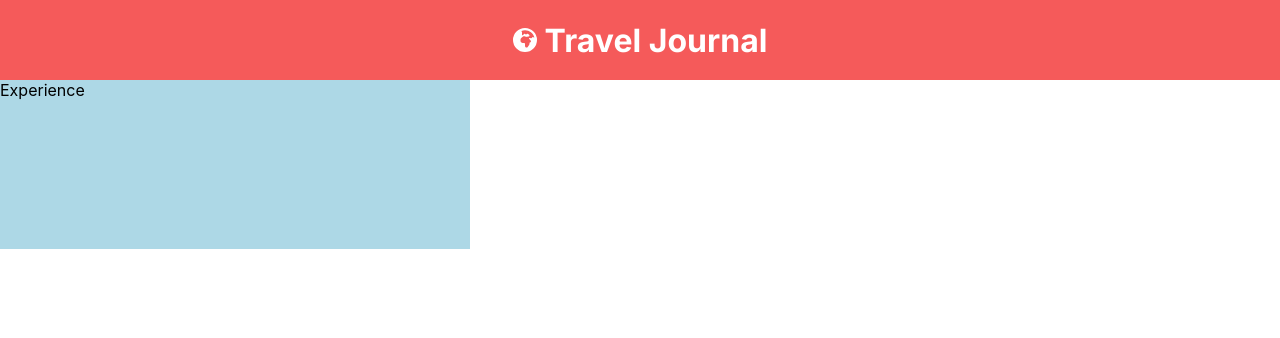
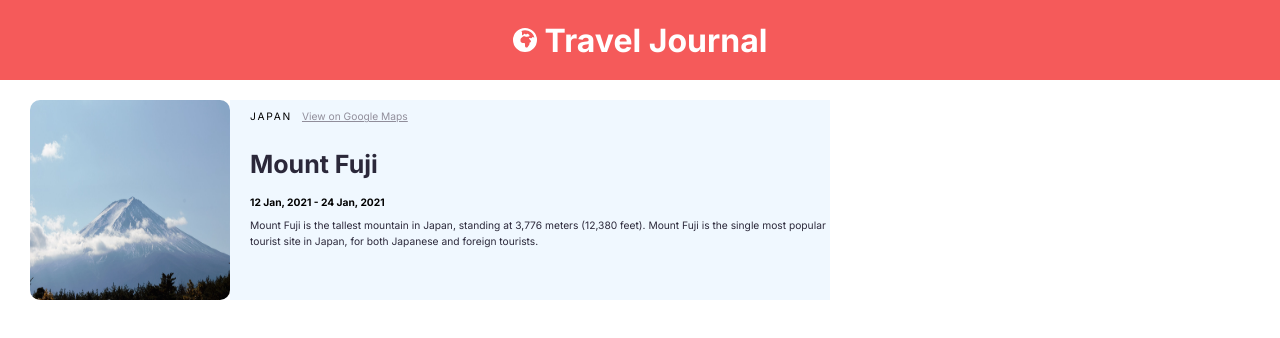
Before and after one commit to benjamindaniels21/travel-journal, a React (Create React App) app: page / in a window 1280 px wide. Shown: the top 338 px of the page. Built offline with nearby package versions, Linux system fonts and the light colour scheme.

Commit message:
experience added and styled

```diff
--- a/public/index.html
+++ b/public/index.html
@@ -15,7 +15,7 @@
       manifest.json provides metadata used when your web app is installed on a
       user's mobile device or desktop. See https://developers.google.com/web/fundamentals/web-app-manifest/
     -->
-    <link rel="manifest" href="%PUBLIC_URL%/manifest.json" />
+    <!-- <link rel="manifest" href="%PUBLIC_URL%/manifest.json" /> -->
     <!--
       Notice the use of %PUBLIC_URL% in the tags above.
       It will be replaced with the URL of the `public` folder during the build.
--- a/src/App.css
+++ b/src/App.css
@@ -21,9 +21,75 @@
 }
 
 .experience {
-  width: 470px;
-  height: 169.43px;
-  background-color: lightblue;
+  width: 800px;
+  /* height: 169.43px; */
+  /* background-color: lightblue;  */
   display: flex;
-  /* margin: auto; */
+  margin-left: 30px;
+  margin-top: 20px;
 }
+
+.experience--image {
+  border-radius: 10px;
+  width: 200px;
+  height: 200px;
+}
+
+.experience--info {
+  display: inline-block;
+  background-color: aliceblue;
+  padding-left: 20px;
+}
+
+.experience--info > h3,
+a {
+  display: inline-block;
+}
+
+.experience--info > a {
+  padding-left: 10px;
+  font-family: Inter;
+  font-style: normal;
+  font-weight: normal;
+  font-size: 10.24px;
+  line-height: 12px;
+  text-decoration-line: underline;
+  color: #918e9b;
+}
+
+.experience--info > h3 {
+  font-family: Inter;
+  font-style: normal;
+  font-weight: normal;
+  font-size: 10.24px;
+  line-height: 12px;
+  letter-spacing: 0.17em;
+}
+
+.destination {
+  font-family: Inter;
+  font-style: normal;
+  font-weight: bold;
+  font-size: 25px;
+  line-height: 30px;
+
+  color: #2b283a;
+}
+
+.travel-dates {
+  font-family: Inter;
+  font-style: normal;
+  font-weight: bold;
+  font-size: 10.24px;
+  line-height: 12px;
+}
+
+.description {
+  font-family: Inter;
+  font-style: normal;
+  font-weight: normal;
+  font-size: 10.24px;
+  line-height: 150%;
+
+  color: #2b283a;
+}
--- a/src/App.js
+++ b/src/App.js
@@ -6,7 +6,7 @@ function App() {
   return (
     <div className="App">
       <Header />
-      <Experience />
+      <Experience city="JAPAN" />
     </div>
   );
 }
--- a/src/Experience.js
+++ b/src/Experience.js
@@ -1,8 +1,27 @@
 import React from "react";
 import "./App.css";
+// import japan from "./japan.jpeg";
 
-function Experience() {
-  return <div className="experience">Experience</div>;
+function Experience(props) {
+  console.log(props);
+  return (
+    <div className="experience">
+      <img className="experience--image" src="japan.jpeg" alt="japan" />
+      <div className="experience--info">
+        <h3>{props.city}</h3>
+        <a href="https://google.com">
+          <p>View on Google Maps</p>
+        </a>
+        <h1 className="destination">Mount Fuji</h1>
+        <p className="travel-dates">12 Jan, 2021 - 24 Jan, 2021</p>
+        <p className="description">
+          Mount Fuji is the tallest mountain in Japan, standing at 3,776 meters
+          (12,380 feet). Mount Fuji is the single most popular tourist site in
+          Japan, for both Japanese and foreign tourists.
+        </p>
+      </div>
+    </div>
+  );
 }
 
 export default Experience;
```
Also changed, not shown: data.js (added), public/japan.jpeg (added).
